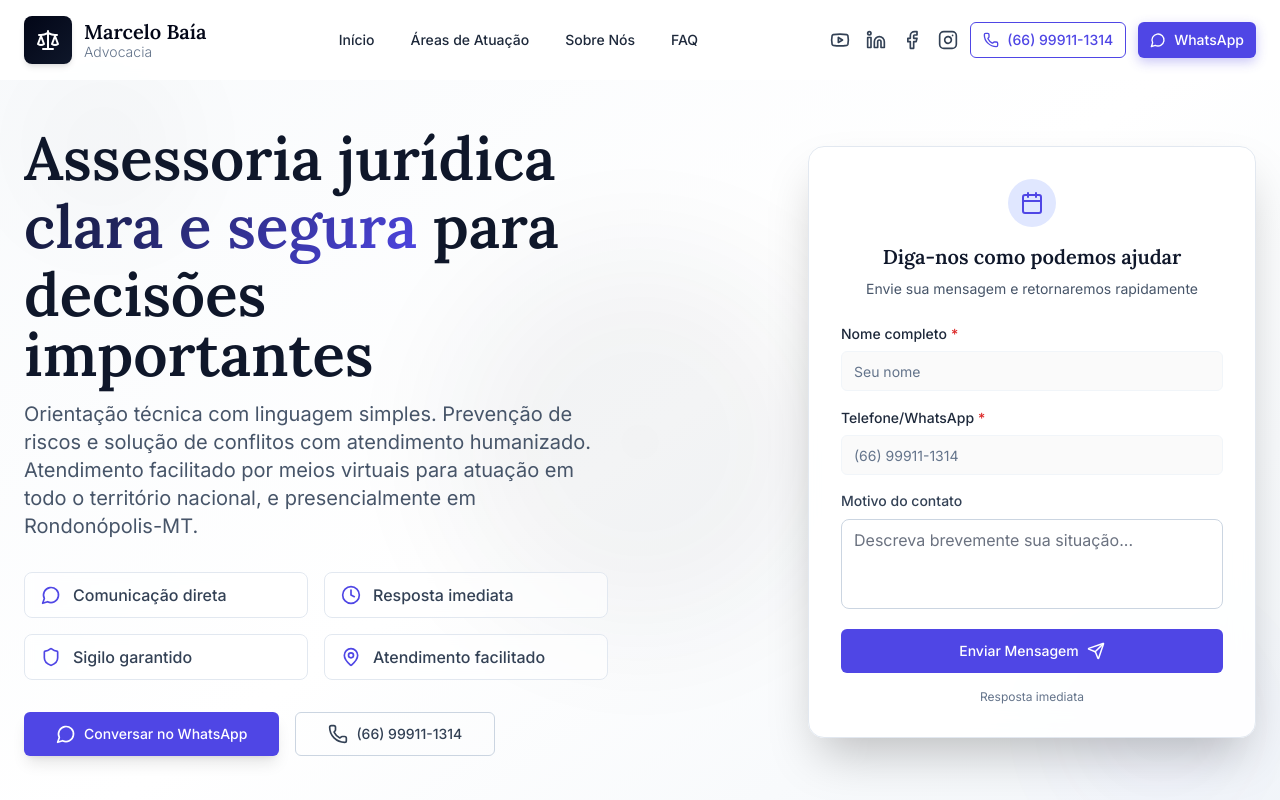
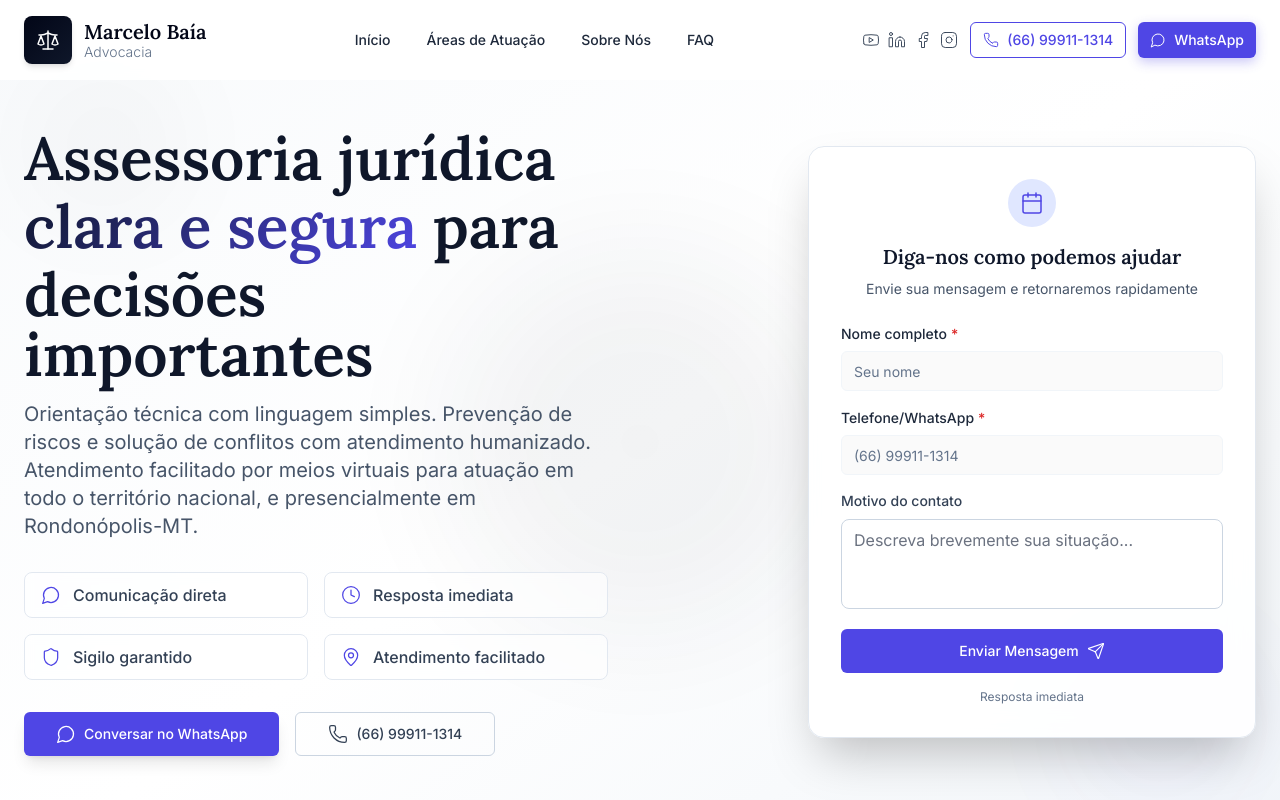
Before and after one commit to xIceWizarDx/Marcelo_Advocacia, a React (Vite) app: page /pagina-inicial in a window 1280 px wide. Shown: the top 800 px of the page. Built offline with nearby package versions, Linux system fonts and the light colour scheme.

Commit message:
Refine social media icons

```diff
--- a/src/components/AppIcon.jsx
+++ b/src/components/AppIcon.jsx
@@ -7,7 +7,7 @@ function Icon({
     size = 24,
     color = "currentColor",
     className = "",
-    strokeWidth = 2,
+    strokeWidth = 1.5,
     ...props
 }) {
     const IconComponent = LucideIcons?.[name];
--- a/src/components/ui/SocialLinks.jsx
+++ b/src/components/ui/SocialLinks.jsx
@@ -10,7 +10,7 @@ const SocialLinks = ({ className = '', iconClassName = 'text-slate-400 hover:tex
   ];
 
   return (
-    <div className={`flex space-x-4 ${className}`}>
+    <div className={`flex items-center gap-2 ${className}`}>
       {links.map((link) => (
         <a
           key={link.href}
@@ -20,7 +20,7 @@ const SocialLinks = ({ className = '', iconClassName = 'text-slate-400 hover:tex
           aria-label={link.label}
           className={iconClassName}
         >
-          <Icon name={link.icon} size={20} />
+          <Icon name={link.icon} size={18} strokeWidth={1.25} />
         </a>
       ))}
     </div>
```
